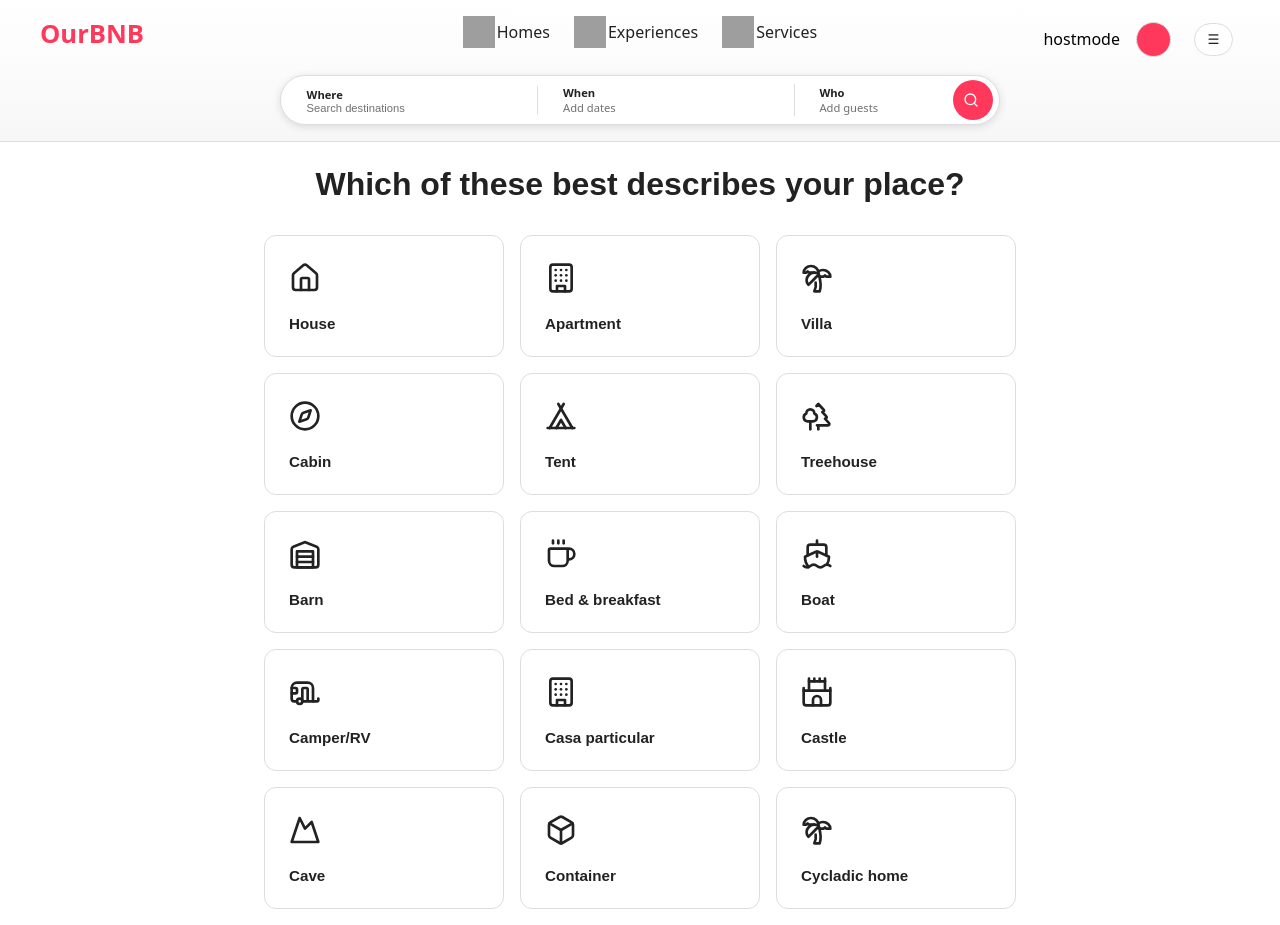
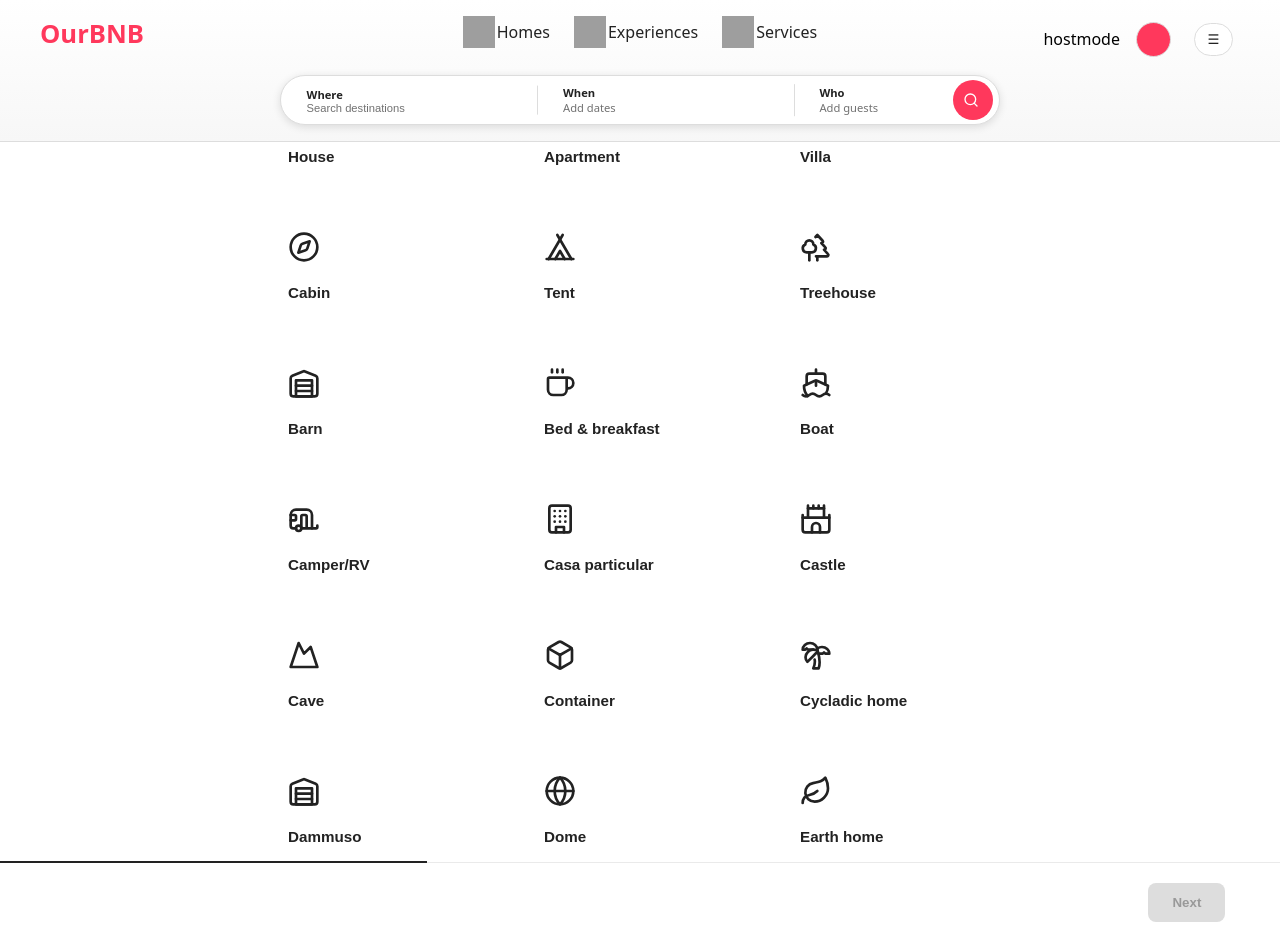
Before and after one commit to doomdie/FinalProjectFrontEnd, a React (Vite) app: page /become-a-host in a window 1280 px wide. Shown: the top 925 px of the page. Built offline with nearby package versions, Linux system fonts and the light colour scheme; grey boxes are pictures that could not be loaded.

Commit message:
Amenities list

```diff
--- a/src/assets/styles/cmps/stay/BecomeAHost.css
+++ b/src/assets/styles/cmps/stay/BecomeAHost.css
@@ -29,8 +29,6 @@
     align-items: flex-start;
     justify-content: flex-start;
     padding: 24px;
-    background-color: #ffffff;
-    border: 1px solid #dddddd;
     border-radius: 12px;
     cursor: pointer;
     transition: all 0.15s ease-in-out;
@@ -48,3 +46,128 @@
     font-weight: 600;
     color: #222222;
 }
+.flow-wrapper {
+    display: flex;
+    flex-direction: column;
+    height: 100vh;
+    width: 100vw;
+    overflow: hidden;
+}
+
+.flow-header {
+    display: flex;
+    justify-content: space-between;
+    align-items: center;
+    padding: 24px 48px;
+    height: 80px;
+    background: #fff;
+}
+
+.flow-main {
+    flex: 1;
+    overflow-y: auto;
+    padding: 40px 24px;
+    display: flex;
+    justify-content: center;
+    align-items: center;
+}
+
+.flow-footer {
+    position: relative;
+    height: 80px;
+    background: #fff;
+    border-top: 1px solid #eaeaea;
+    display: flex;
+    align-items: center;
+    padding: 0 48px;
+}
+
+.progress-bar-fill {
+    position: absolute;
+    top: -2px;
+    left: 0;
+    height: 2px;
+    background-color: #222222;
+    transition: width 0.3s ease-in-out;
+}
+
+.footer-controls {
+    display: flex;
+    justify-content: space-between;
+    align-items: center;
+    width: 100%;
+}
+
+.next-btn {
+    background-color: #222222;
+    color: #ffffff;
+    border: none;
+    border-radius: 8px;
+    padding: 12px 24px;
+    font-weight: 600;
+    cursor: pointer;
+}
+
+.next-btn:disabled {
+    background-color: #dddddd;
+    color: #999999;
+    cursor: not-allowed;
+}
+
+.back-btn {
+    background: none;
+    border: none;
+    text-decoration: underline;
+    color: #222222;
+    cursor: pointer;
+}
+
+.type-section {
+    display: flex;
+    flex-direction: column;
+    align-items: center;
+    width: 100%;
+    max-width: 800px;
+    margin: 0 auto;
+    padding: 24px;
+}
+
+
+
+.type-grid {
+    display: grid;
+    grid-template-columns: repeat(3, 1fr);
+    gap: 16px;
+    width: 100%;
+}
+
+.type-item {
+    display: flex;
+    flex-direction: column;
+    align-items: flex-start;
+    justify-content: flex-start;
+    padding: 24px;
+
+    border-radius: 12px;
+    cursor: pointer;
+    transition: all 0.15s ease-in-out;
+}
+
+.type-item:hover {
+    border-color: #222222;
+    background-color: #f7f7f7;
+}
+
+
+
+.type-text {
+    font-family: sans-serif;
+    font-size: 0.95rem;
+    font-weight: 600;
+    color: #222222;
+}
+.type-item.selected {
+    border: 2px solid #222222;
+    background-color: #f7f7f7;
+    padding: 23px;
+}
--- /dev/null
+++ b/src/cmps/AmenitiesPageList.jsx
@@ -0,0 +1,41 @@
+import { LuWifi, LuTv, LuChefHat, LuWaves, LuCar, LuLaptop, LuCigarette, LuShieldAlert } from 'react-icons/lu'
+
+const AMENITY_MAP = {
+    'wifi': { icon: LuWifi, title: 'Wifi' },
+    'tv': { icon: LuTv, title: 'TV' },
+    'kitchen': { icon: LuChefHat, title: 'Kitchen' },
+    'pool': { icon: LuWaves, title: 'Pool' },
+    'free street parking': { icon: LuCar, title: 'Free street parking' },
+    'dedicated workspace': { icon: LuLaptop, title: 'Dedicated workspace' },
+    'washer': { icon: LuCigarette, title: 'Washer' },
+    'carbon monoxide alarm': { icon: LuShieldAlert, title: 'Carbon monoxide alarm' }
+}
+export function AmenitiesPageList({ selectedTypes = [], onToggleType,}) {
+
+    return (
+        <div className="type-section">
+            <h3>Which of these best describes your place?</h3>
+
+            <div className="type-grid">
+                {Object.entries(AMENITY_MAP).map(([key, config]) => {
+                    const Icon = config.icon
+                    // const isSelected = key === selectedTypes
+                    const isSelected = selectedTypes.includes(key)
+
+                    return (
+                        <div
+                            key={key}
+                            onClick={() => onToggleType(key)}
+                            className={`type-item ${isSelected ? 'selected' : ''}`}
+                        >
+                            <span className="type-icon">
+                                <Icon />
+                            </span>
+                            <span className="type-text">{config.title}</span>
+                        </div>
+                    )
+                })}
+            </div>
+        </div>
+    )
+}
--- /dev/null
+++ b/src/cmps/StayTypeList.jsx
@@ -0,0 +1,54 @@
+import { LuHouse, LuBuilding, LuTreePalm, LuTent, LuTrees, LuCompass, LuCoffee, LuShip, LuCaravan, LuCastle, LuMountain, LuBox, LuSprout, LuBedDouble, LuHotel, LuWarehouse, LuLeaf, LuGlobe } from 'react-icons/lu'
+
+const TYPE_MAP = {
+    'house': { icon: LuHouse, title: 'House' },
+    'apartment': { icon: LuBuilding, title: 'Apartment' },
+    'villa': { icon: LuTreePalm, title: 'Villa' },
+    'cabin': { icon: LuCompass, title: 'Cabin' },
+    'tent': { icon: LuTent, title: 'Tent' },
+    'treehouse': { icon: LuTrees, title: 'Treehouse' },
+    'barn': { icon: LuWarehouse, title: 'Barn' },
+    'bed & breakfast': { icon: LuCoffee, title: 'Bed & breakfast' },
+    'boat': { icon: LuShip, title: 'Boat' },
+    'camper/rv': { icon: LuCaravan, title: 'Camper/RV' },
+    'casa particular': { icon: LuBuilding, title: 'Casa particular' },
+    'castle': { icon: LuCastle, title: 'Castle' },
+    'cave': { icon: LuMountain, title: 'Cave' },
+    'container': { icon: LuBox, title: 'Container' },
+    'cycladic home': { icon: LuTreePalm, title: 'Cycladic home' },
+    'dammuso': { icon: LuWarehouse, title: 'Dammuso' },
+    'dome': { icon: LuGlobe, title: 'Dome' },
+    'earth home': { icon: LuLeaf, title: 'Earth home' },
+    'farm': { icon: LuSprout, title: 'Farm' },
+    'guesthouse': { icon: LuBedDouble, title: 'Guesthouse' },
+    'hotel': { icon: LuHotel, title: 'Hotel' }
+}
+
+export function StayTypeList({ selectedType, onSelectType, test }) {
+
+    return (
+        <div className="type-section">
+            <h3>Which of these best describes your place?</h3>
+
+            <div className="type-grid">
+                {Object.entries(TYPE_MAP).map(([key, config]) => {
+                    const Icon = config.icon
+                    const isSelected = key === selectedType
+
+                    return (
+                        <div
+                            key={key}
+                            onClick={() => onSelectType(key)}
+                            className={`type-item ${isSelected ? 'selected' : ''}`}
+                        >
+                            <span className="type-icon">
+                                <Icon />
+                            </span>
+                            <span className="type-text">{config.title}</span>
+                        </div>
+                    )
+                })}
+            </div>
+        </div>
+    )
+}
--- a/src/pages/BecomeAHost.jsx
+++ b/src/pages/BecomeAHost.jsx
@@ -1,48 +1,77 @@
-import { LuHouse, LuBuilding, LuTreePalm, LuTent, LuTrees, LuCompass, LuCoffee, LuShip, LuCaravan, LuCastle, LuMountain, LuBox, LuSprout, LuBedDouble, LuHotel, LuWarehouse, LuLeaf, LuGlobe } from 'react-icons/lu'
+import { useState } from 'react'
+import { StayTypeList } from '../cmps/StayTypeList'
+import { AmenitiesPageList } from '../cmps/AmenitiesPageList'
+export function BecomeAHost() {
+    const [currentStep, setCurrentStep] = useState(1)
+    const [formData, setFormData] = useState({
+        type: '',
+        location: null,
+        typesList: []
+    })
+    const totalSteps = 3
 
-const TYPE_MAP = {
-    'house': { icon: LuHouse, title: 'House' },
-    'apartment': { icon: LuBuilding, title: 'Apartment' },
-    'villa': { icon: LuTreePalm, title: 'Villa' },
-    'cabin': { icon: LuCompass, title: 'Cabin' },
-    'tent': { icon: LuTent, title: 'Tent' },
-    'treehouse': { icon: LuTrees, title: 'Treehouse' },
-    'barn': { icon: LuWarehouse, title: 'Barn' },
-    'bed & breakfast': { icon: LuCoffee, title: 'Bed & breakfast' },
-    'boat': { icon: LuShip, title: 'Boat' },
-    'camper/rv': { icon: LuCaravan, title: 'Camper/RV' },
-    'casa particular': { icon: LuBuilding, title: 'Casa particular' },
-    'castle': { icon: LuCastle, title: 'Castle' },
-    'cave': { icon: LuMountain, title: 'Cave' },
-    'container': { icon: LuBox, title: 'Container' },
-    'cycladic home': { icon: LuTreePalm, title: 'Cycladic home' },
-    'dammuso': { icon: LuWarehouse, title: 'Dammuso' },
-    'dome': { icon: LuGlobe, title: 'Dome' },
-    'earth home': { icon: LuLeaf, title: 'Earth home' },
-    'farm': { icon: LuSprout, title: 'Farm' },
-    'guesthouse': { icon: LuBedDouble, title: 'Guesthouse' },
-    'hotel': { icon: LuHotel, title: 'Hotel' }
-}
+    function updateFormData(key, value) {
+        setFormData(prev => ({ ...prev, [key]: value }))
+    }
+    function handleToggleMultiType(val) {
+        console.log("1. Parent received toggle for:", val)
+        setFormData(prev => {
+            const isAlreadySelected = prev.typesList.includes(val)
+            const updatedList = isAlreadySelected
+                ? prev.typesList.filter(item => item !== val)
+                : [...prev.typesList, val]
 
-export function BecomeAHost() {
+            console.log("2. New updated array state will be:", updatedList)
+            return { ...prev, typesList: updatedList }
+        })
+    }
+    function handleNext() {
+        if (currentStep < totalSteps) setCurrentStep(prev => prev + 1)
+    }
+
+    function handleBack() {
+        if (currentStep > 1) setCurrentStep(prev => prev - 1)
+    }
     return (
-        <div className="type-section">
-            <h3>Which of these best describes your place?</h3>
+        <div className="flow-wrapper">
+            <main className="flow-main">
+                {currentStep === 1 && (
+                    <StayTypeList
+                        selectedType={formData.type}
+                        onSelectType={(val) => updateFormData('type', val)}
 
-            <div className="type-grid">
-                {Object.entries(TYPE_MAP).map(([key, config]) => {
-                    const Icon = config.icon
+                    />
 
-                    return (
-                        <div key={key} className="type-item">
-                            <span className="type-icon">
-                                <Icon />
-                            </span>
-                            <span className="type-text">{config.title}</span>
-                        </div>
-                    )
-                })}
-            </div>
+                )}
+                {currentStep === 2 && (
+                    <AmenitiesPageList
+                        selectedTypes={formData.typesList}
+                        onToggleType={handleToggleMultiType}
+                    />
+
+                )} </main>
+            <footer className="flow-footer">
+                <div
+                    className="progress-bar-fill"
+                    style={{ width: `${(currentStep / totalSteps) * 100}%` }}
+                />
+                <div className="footer-controls">
+                    <button
+                        onClick={handleBack}
+                        className="back-btn"
+                        style={{ visibility: currentStep === 1 ? 'hidden' : 'visible' }}
+                    >
+                        Back
+                    </button>
+                    <button
+                        onClick={handleNext}
+                        className="next-btn"
+                        disabled={currentStep === 1 && !formData.type}
+                    >
+                        {currentStep === totalSteps ? 'Submit' : 'Next'}
+                    </button>
+                </div>
+            </footer>
         </div>
     )
 }
```
